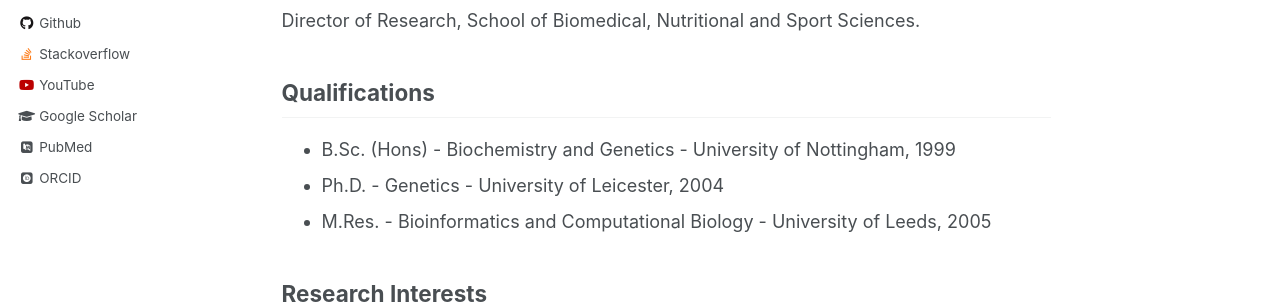
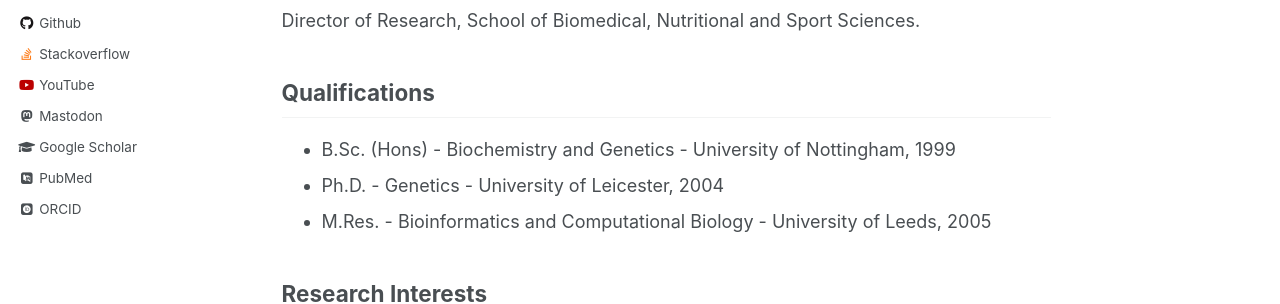
Before and after one commit to sjcockell/sjcockell.github.io, a Jekyll site: the page built from _pages/about.md, in a window 1280 px wide. Shown: the part 612-916 px from the top of the page. Built offline with Jekyll 4.4.1, drawn with Linux system fonts in a browser that asks for light colours; some web fonts are replaced.

Commit message:
Added Mastodon to links?

```diff
--- a/_config.yml
+++ b/_config.yml
@@ -116,6 +116,7 @@ author:
   xing             :
   youtube          : "SimonCockell"
   wikipedia        :
+  mastodon         : "https://genomic.social/@sjcockell"
 
 
 # Reading Files
--- a/_includes/author-profile.html
+++ b/_includes/author-profile.html
@@ -88,6 +88,9 @@
       {% if author.youtube %}
         <li><a href="https://www.youtube.com/user/{{ author.youtube }}"><i class="fab fa-fw fa-youtube" aria-hidden="true"></i> YouTube</a></li>
       {% endif %}
+      {% if author.mastodon %}
+        <li><a rel="me" href="{{ author.mastodon }}"><i class="fab fa-fw fa-mastodon" aria-hidden="true"></i> Mastodon</a></li>
+      {% endif %}
       {% if author.soundcloud %}
         <li><a href="https://soundcloud.com/{{ author.soundcloud }}"><i class="fab fa-fw fa-soundcloud" aria-hidden="true"></i> Soundcloud</a></li>
       {% endif %}
```
